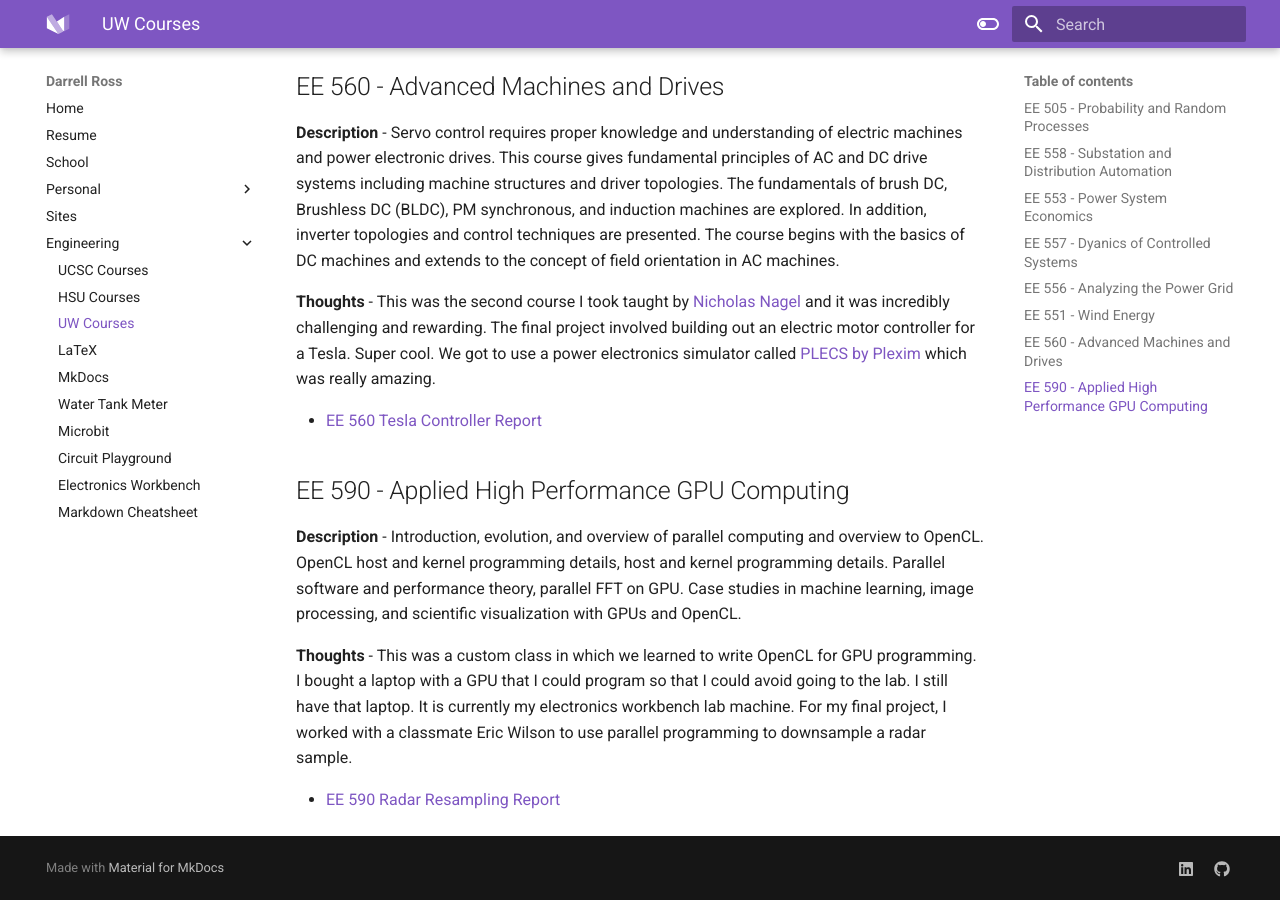
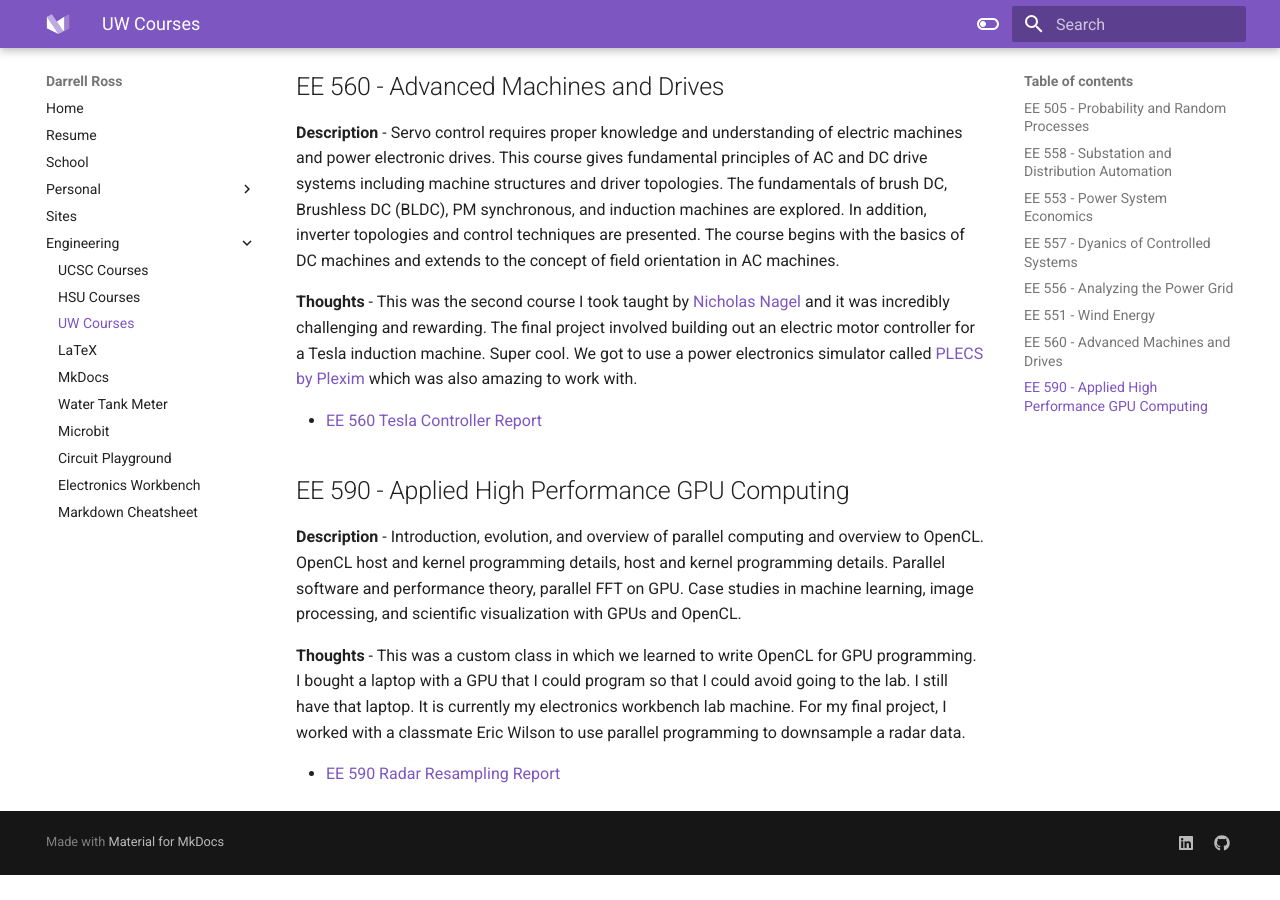
Before and after one commit to eukota/eukota.github.io, an MkDocs documentation site: the page built from docs/engineering/uw_courses.md, in a window 1280 px wide and 900 px high, scrolled down 2474 px. Built offline with MkDocs 1.6.1 and Material for MkDocs 9.7.7, drawn with Linux system fonts in a browser that asks for light colours; after the commit the page ends 3349 px from its top, so only the background shows below that.

Commit message:
fixed links and some text

```diff
--- a/docs/engineering/uw_courses.md
+++ b/docs/engineering/uw_courses.md
@@ -57,7 +57,7 @@
 
 **Description** - Servo control requires proper knowledge and understanding of electric machines and power electronic drives. This course gives fundamental principles of AC and DC drive systems including machine structures and driver topologies. The fundamentals of brush DC, Brushless DC (BLDC), PM synchronous, and induction machines are explored. In addition, inverter topologies and control techniques are presented. The course begins with the basics of DC machines and extends to the concept of field orientation in AC machines.
 
-**Thoughts** - This was the second course I took taught by [Nicholas Nagel](https://www.linkedin.com/in/nick-nagel-13741827/) and it was incredibly challenging and rewarding. The final project involved building out an electric motor controller for a Tesla. Super cool. We got to use a power electronics simulator called [PLECS by Plexim](https://www.plexim.com/products/plecs) which was really amazing.
+**Thoughts** - This was the second course I took taught by [Nicholas Nagel](https://www.linkedin.com/in/nick-nagel-13741827/) and it was incredibly challenging and rewarding. The final project involved building out an electric motor controller for a Tesla induction machine. Super cool. We got to use a power electronics simulator called [PLECS by Plexim](https://www.plexim.com/products/plecs) which was also amazing to work with.
 
 * [EE 560 Tesla Controller Report](uw/EE560/Darrell_UW_EE560_TeslaController_Report.pdf)
 
@@ -65,6 +65,6 @@
 
 **Description** - Introduction, evolution, and overview of parallel computing and overview to OpenCL. OpenCL host and kernel programming details, host and kernel programming details. Parallel software and performance theory, parallel FFT on GPU. Case studies in machine learning, image processing, and scientific visualization with GPUs and OpenCL.
 
-**Thoughts** - This was a custom class in which we learned to write OpenCL for GPU programming. I bought a laptop with a GPU that I could program so that I could avoid going to the lab. I still have that laptop. It is currently my electronics workbench lab machine. For my final project, I worked with a classmate Eric Wilson to use parallel programming to downsample a radar sample.
+**Thoughts** - This was a custom class in which we learned to write OpenCL for GPU programming. I bought a laptop with a GPU that I could program so that I could avoid going to the lab. I still have that laptop. It is currently my electronics workbench lab machine. For my final project, I worked with a classmate Eric Wilson to use parallel programming to downsample a radar data.
 
-* [EE 590 Radar Resampling Report](uw/EE590/Darrell_UW_EE590_RadarResampling_Report)
+* [EE 590 Radar Resampling Report](uw/EE590/Darrell_UW_EE590_RadarResampling_Report.pdf)
```
